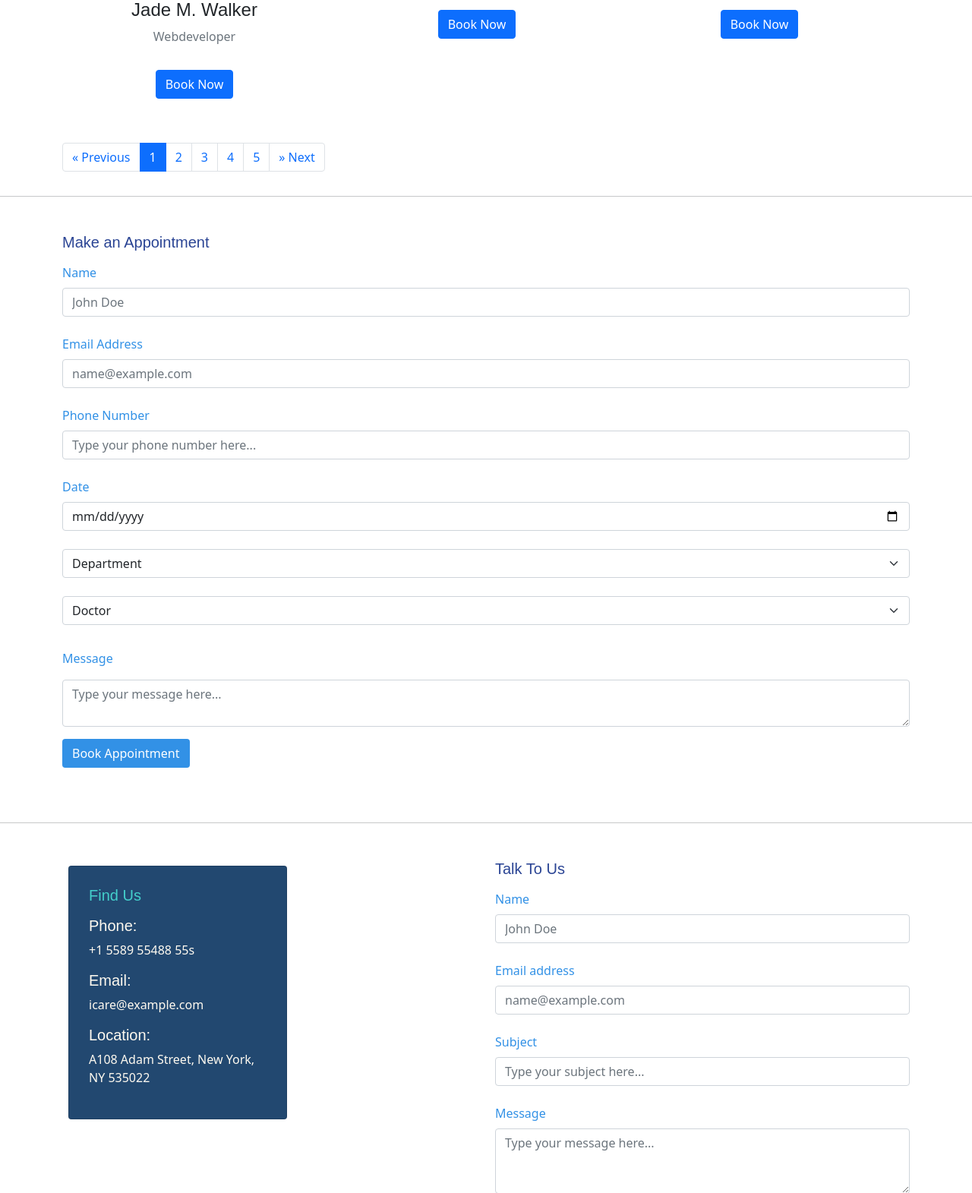
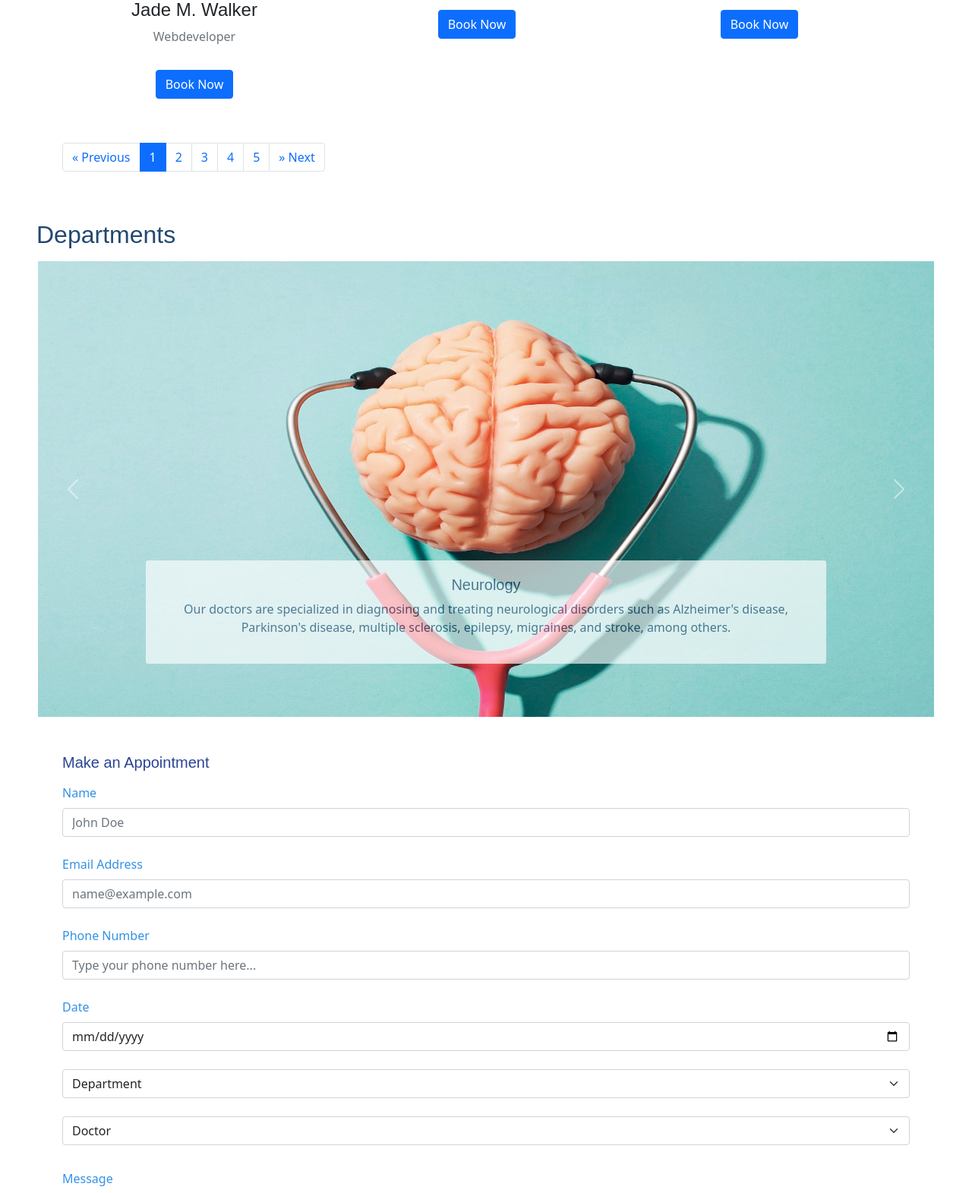
Before and after one commit to OishyRaquib/iCare-CSC455, a PHP site: page /home.html in a window 1280 px wide. Shown: the part 4009-5580 px from the top of the page at 76% size. Run offline with PHP 8.4, Linux system fonts and the light colour scheme.

Commit message:
homepage completed

```diff
--- a/assets/css/style.css
+++ b/assets/css/style.css
@@ -137,6 +137,9 @@ h6 {
   margin-left: 10px;
   align-items: center;
   justify-content: center;
+}
+.card-img-top{
+  height:50%;
 }
 .card:hover{
   box-shadow: 1px 1px 10px rgba(0,0,0,.3);
@@ -282,6 +285,22 @@ h4 {
 }
 /*End doctors*/
 
+/* Department  */
+#img-slide{
+  padding-left: 50px;
+  padding-right: 50px;
+  height: 600px;
+  /* width:60% */
+}
+#backg{
+  opacity: 65%;
+  /* background-color: #4EA5D9; */
+  color: #224870;
+}
+
+/* Department End*/
+
+
 
 /* Contact Us */
 #message{
--- a/home.html
+++ b/home.html
@@ -383,7 +383,97 @@
   <!-- container -->
 </div>
 <!--End Doctors-->
-<hr></hr>
+<!-- <hr></hr> -->
+<br></br>
+
+<!---Departments-->
+<div id="departments">
+<h2 id="gal-title" class="ms-5 mb-3">Departments</h2>
+</div>
+<div id="carouselExampleControls" class="carousel slide" data-bs-ride="carousel">
+  <!-- <ol class="carousel-indicators">
+    <li data-target="#carouselExampleIndicators" data-slide-to="0" class="active"></li>
+    <li data-target="#carouselExampleIndicators" data-slide-to="1"></li>
+    <li data-target="#carouselExampleIndicators" data-slide-to="2"></li>
+    <li data-target="#carouselExampleIndicators" data-slide-to="3"></li>
+    <li data-target="#carouselExampleIndicators" data-slide-to="4"></li>
+    <li data-target="#carouselExampleIndicators" data-slide-to="5"></li>
+    <li data-target="#carouselExampleIndicators" data-slide-to="6"></li>
+    <li data-target="#carouselExampleIndicators" data-slide-to="7"></li>
+    <li data-target="#carouselExampleIndicators" data-slide-to="8"></li>
+  </ol> -->
+  <div class="carousel-inner">
+    <div class="carousel-item active">
+      <img class="d-block w-100" src="assets/images/neurology.jpg" id="img-slide" alt="First slide">
+      <div class="carousel-caption d-none d-md-block">
+        <div class="card-box" id="backg">
+          <h5>Neurology</h5>
+          <p>Our doctors are specialized in diagnosing and treating neurological disorders such as Alzheimer's disease, Parkinson's disease, multiple sclerosis, epilepsy, migraines, and stroke, among others. </p>
+        </div>
+      </div>
+    </div>
+    <div class="carousel-item">
+      <img class="d-block w-100" src="assets/images/cardiology2.jpg" id="img-slide" alt="Second slide">
+      <div class="carousel-caption d-none d-md-block">
+        <div class="card-box" id="backg">
+        <h5>Cardiology</h5>
+        <p>We are focused on improving the health and well-being of individuals with cardiovascular conditions, and advancing the understanding and treatment of the cardiovascular system.</p>
+      </div>
+    </div>
+    </div>
+    <!-- <div class="carousel-item">
+      <img class="d-block w-100" src="assets/images/orthopaedics.jpg" alt="Third slide">
+      <div class="carousel-caption d-none d-md-block">
+        <h5>Orthopaedics</h5>
+        <p>ort</p>
+      </div>
+    </div> -->
+    <div class="carousel-item">
+      <img class="d-block w-100" src="assets/images/gynaecology.jpg" id="img-slide" alt="Fourth slide">
+      <div class="carousel-caption d-none d-md-block">
+        <div class="card-box" id="backg">
+        <h5>Gynaecology</h5>
+        <p>We have specialized doctors in diagnosing and treating conditions related to women's reproductive health, such as menstrual disorders, infertility, pregnancy, childbirth, and menopause.</p>
+      </div>
+    </div>
+    </div>
+    <div class="carousel-item">
+      <img class="d-block w-100" src="assets/images/medicine.jpg" id="img-slide" alt="Fifth slide">
+      <div class="carousel-caption d-none d-md-block">
+        <div class="card-box" id="backg">
+        <h5>Medicine</h5>
+        <p>We provide high-quality medical care to patients through the use of diagnostic tests, medical treatments, medications, and other interventions. </p>
+      </div>
+    </div>
+    </div>
+    <!-- <div class="carousel-item">
+      <img class="d-block w-100" src="assets/images/glasses.jpg" alt="Seventh slide">
+      <div class="carousel-caption d-none d-md-block">
+        <h5>EYE</h5>
+        <p>ort</p>
+      </div>
+    </div> -->
+
+    <!-- <div class="carousel-item">
+      <img class="d-block w-100" src="assets/images/skin.jpg" alt="Ninth slide">
+      <div class="carousel-caption d-none d-md-block">
+        <h5>Skin</h5>
+        <p>ort</p>
+      </div>
+    </div>
+  </div> -->
+  <button class="carousel-control-prev" type="button" data-bs-target="#carouselExampleControls" data-bs-slide="prev">
+    <span class="carousel-control-prev-icon" aria-hidden="true"></span>
+    <span class="visually-hidden">Previous</span>
+  </button>
+  <button class="carousel-control-next" type="button" data-bs-target="#carouselExampleControls" data-bs-slide="next">
+    <span class="carousel-control-next-icon" aria-hidden="true"></span>
+    <span class="visually-hidden">Next</span>
+  </button>
+</div>
+<!--End Departments-->
+
+
 
   <!--Book Appointment-->
   <section id="appointment" class="mt-5 mb-5">
```
Also changed, not shown: assets/images/cardiology.jpeg (added), assets/images/cardiology2.jpg (added), assets/images/ent.png (added), assets/images/ent.webp (added), assets/images/eye.jpg (added), assets/images/glasses.jpg (added), assets/images/gynaecology.jpg (added), assets/images/medicine.jpg (added), assets/images/neurology.jpg (added), assets/images/orthopaedics.jpg (added), assets/images/skin.jpg (added), assets/images/surgery.jpg (added).
